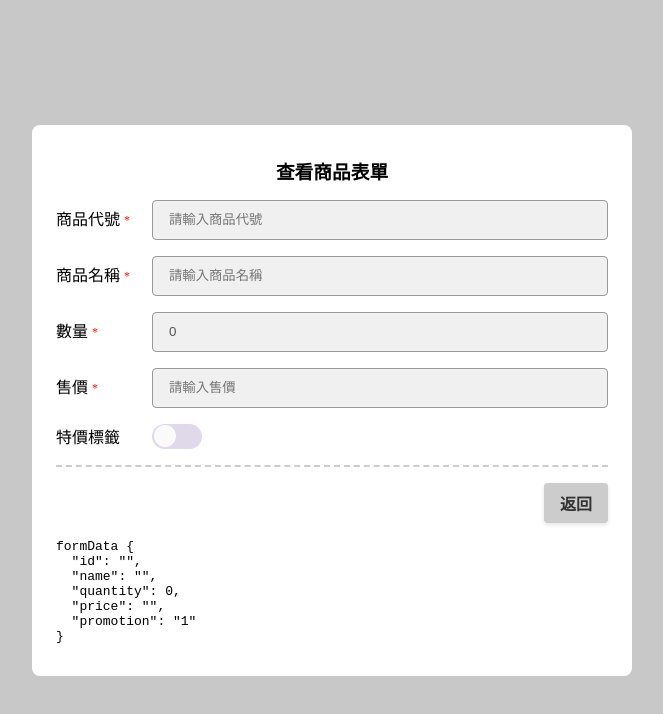
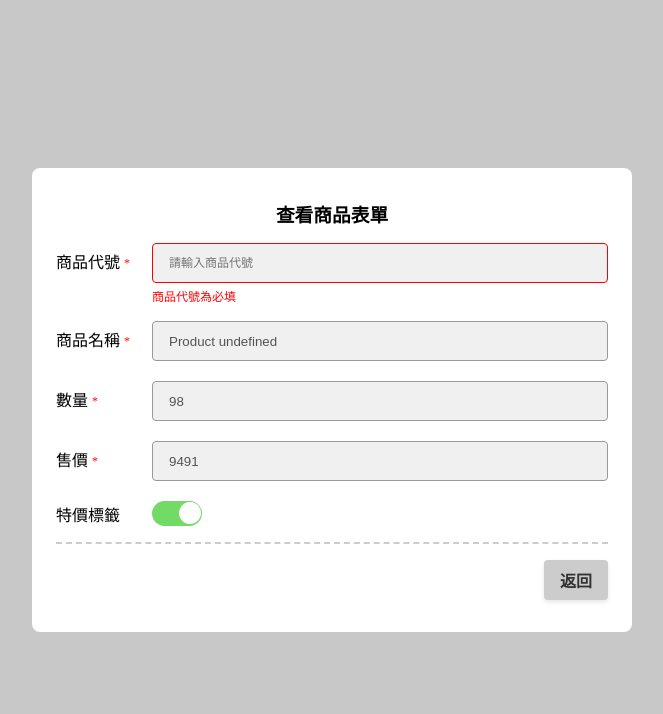
Before and after one commit to chu1999tw/try-vee-validate, a Vue app: page /#/form/view in a window 1280 px wide. Shown: the top 714 px of the page, without its empty margins (308-971 px from the left). Built offline with nearby package versions, Linux system fonts and the light colour scheme.

Commit message:
feat: 1.實現 新增、編輯、查看表單ui & 邏輯分離

```diff
--- a/src/components/BaseForm.vue
+++ b/src/components/BaseForm.vue
@@ -1,186 +1,165 @@
 <template>
-  <Form class="myForm" @submit="onSubmit(e)" :validation-schema="schema">
+  <form class="myForm" @submit.prevent="onSubmit">
     <h3>{{ title }}商品表單</h3>
 
     <!-- 表單輸入框 -->
     <div class="row">
       <label for="id" class="myLabel align-self-start" required>商品代號</label>
-      <Field name="id" v-slot="{ field, errorMessage }" v-model="formData.id">
+
       <div class="d-flex flex-column w-100">
         <input
-            v-bind="field"
-            :class="{ error: errorMessage }"
           id="id"
+          v-model="id"
+          v-bind="idAttrs"
+          :class="{error: errors.id}"
           type="text"
           placeholder="請輸入商品代號"
           :disabled="props.mode === 'view' || props.mode === 'edit'"
         />
-          <span class="error">{{ errorMessage }}</span>
+        <span class="errorText">{{ errors.id }}</span>
       </div>
-      </Field>
     </div>
 
     <div class="row">
-      <label for="name" class="myLabel align-self-start" required
-        >商品名稱</label
-      >
-      <Field
-        name="name"
-        v-slot="{ field, errorMessage }"
-        v-model="formData.name"
-      >
+      <label for="name" class="myLabel align-self-start" required>商品名稱</label>
+
       <div class="d-flex flex-column w-100">
         <input
-            v-bind="field"
-            :class="{ error: errorMessage }"
           id="name"
+          v-model="name"
+          v-bind="nameAttrs"
+          :class="{error: errors.name}"
           type="text"
           placeholder="請輸入商品名稱"
           :disabled="props.mode === 'view'"
         />
-          <span class="error">{{ errorMessage }}</span>
+        <span class="errorText">{{ errors.name }}</span>
       </div>
-      </Field>
     </div>
     <div class="row">
-      <label for="quantity" class="myLabel align-self-start" required
-        >數量</label
-      >
-      <Field
-        name="quantity"
-        v-slot="{ field, errorMessage }"
-        v-model="formData.quantity"
-      >
+      <label for="quantity" class="myLabel align-self-start" required>數量</label>
+
       <div class="d-flex flex-column w-100">
         <input
-            v-bind="field"
-            :class="{ error: errorMessage }"
           id="quantity"
+          v-model="quantity"
+          v-bind="quantityAttrs"
+          :class="{error: errors.quantity}"
           type="number"
           placeholder="請輸入數量"
           :disabled="props.mode === 'view'"
         />
-          <span class="error">{{ errorMessage }}</span>
+        <span class="errorText">{{ errors.quantity }}</span>
       </div>
-      </Field>
     </div>
     <div class="row">
       <label for="price" class="myLabel align-self-start" required>售價</label>
-      <Field
-        name="price"
-        v-slot="{ field, errorMessage }"
-        v-model="formData.price"
-      >
+
       <div class="d-flex flex-column w-100">
         <input
-            v-bind="field"
-            :class="{ error: errorMessage }"
           id="price"
+          v-model="price"
+          v-bind="priceAttrs"
+          :class="{error: errors.price}"
           type="text"
           placeholder="請輸入售價"
           :disabled="props.mode === 'view'"
         />
-          <span class="error">{{ errorMessage }}</span>
+        <span class="errorText">{{ errors.price }}</span>
       </div>
-      </Field>
     </div>
 
     <div class="row">
       <label for="price">特價標籤</label>
-      <Field name="promotion" v-slot="{ field }" v-model="formData.promotion">
-        <MySwitch v-bind="field" :disabled="props.mode === 'view'" />
-      </Field>
+
+      <MySwitch v-model="promotion" v-bind="promotionAttrs" :disabled="props.mode === 'view'" />
     </div>
 
     <div class="line"></div>
 
     <!-- 表單按鈕區 -->
     <div class="button-area">
-      <slot name="buttons"></slot>
+      <slot name="buttons" v-bind="meta"> </slot>
     </div>
-
-    <slot name="another"></slot>
-    <pre>formData {{ formData }}</pre>
-  </Form>
+  </form>
 </template>
 
 <script setup>
-import { ref, watch, computed } from "vue";
-import { Field, Form, useForm } from "vee-validate";
-import MySwitch from "./MySwitch.vue";
-import * as yup from "yup";
+import {computed, watch} from 'vue'
+import {useForm} from 'vee-validate'
+import MySwitch from './MySwitch.vue'
+import * as yup from 'yup'
 
-const { handleSubmit, values } = useForm({
-  initialValues: {
-    id: "",
-    name: "",
-    quantity: 0,
-    price: "",
-    promotion: "1",
-  },
-});
+// 驗證邏輯：
+const schema = yup.object({
+  id: yup.string().required('商品代號為必填'),
+  name: yup.string().required('商品名稱為必填'),
+  quantity: yup.number().required('商品數量為必填').positive('必須為正整數').integer(),
+  price: yup.string().required('商品價格為必填'),
+  promotion: yup.string(),
+})
 
+// 表單模式 新增 || 編輯 || 查看
 const props = defineProps({
   // 表單類型
   mode: {
     type: String,
     required: true,
   },
-
-  // 定義初始資料
   initData: {
     type: Object,
     required: false,
-    default: () => {
-      return { id: "", name: "", quantity: 0, price: "", promotion: "1" };
   },
+})
+
+const {defineField, errors, meta, handleSubmit, setValues} = useForm({
+  validationSchema: schema,
+  initialValues: {
+    id: '',
+    name: '',
+    quantity: 0,
+    price: '',
+    promotion: '0',
   },
-});
+})
 
-const emit = defineEmits(["submit"]);
+const [id, idAttrs] = defineField('id')
+const [name, nameAttrs] = defineField('name')
+const [quantity, quantityAttrs] = defineField('quantity')
+const [price, priceAttrs] = defineField('price')
+const [promotion, promotionAttrs] = defineField('promotion')
 
-// 表單定義的資料
-const formData = ref({ ...props.initData });
+const emit = defineEmits(['submit', 'get-form-info'])
 
 // 表單顯示的標題
 const title = computed(() => {
   const map = {
-    create: "新增",
-    edit: "編輯",
-    view: "查看",
-  };
+    create: '新增',
+    edit: '編輯',
+    view: '查看',
+  }
 
   if (!props.mode) {
-    return "";
+    return ''
   }
 
-  return map[props.mode];
-});
+  return map[props.mode]
+})
+
+// 監聽父層組件資料變化
+watch(
+  () => props.initData,
+  (newFormData) => {
+    setValues(newFormData)
+  },
+  {deep: true}
+)
 
 // 表單送出事件
-const onSubmit = handleSubmit((values, actions) => {
-  console.log(values, actions);
-  // emit("submit", value);
-});
-
-// watch(
-//   formData,
-//   () => {
-//     // console.log({ formData });
-//   },
-//   {
-//     deep: true,
-//   },
-// );
-
-// 驗證邏輯：
-const schema = yup.object().shape({
-  id: yup.string().required("商品代號為必填"),
-  name: yup.string().required("商品名稱為必填"),
-  quantity: yup.number().required("商品數量為必填").positive().integer(),
-  price: yup.string().required("商品價格為必填"),
-  promotion: yup.string(),
-});
+const onSubmit = handleSubmit((values) => {
+  // 按下送出按鈕時，將表單資料帶給父組件
+  emit('submit', values)
+})
 </script>
 
 <style scoped>
@@ -212,7 +191,7 @@ label {
 
   &[required] {
     &:after {
-      content: "*";
+      content: '*';
       color: red;
       font-size: 12px;
     }
@@ -230,8 +209,11 @@ input {
   border-radius: 4px;
   height: 40px;
 
+  &:focus {
+    border: 2px solid #7799cc;
+  }
   &.error {
-    border: 1px solid red;
+    border: 1px solid red !important;
   }
 
   &[disabled] {
@@ -269,6 +251,11 @@ input {
 
 .error {
   font-size: 12px;
+}
+
+.errorText {
   color: red;
+  font-size: 12px;
+  margin-top: 4px;
 }
 </style>
--- a/src/view/Form/CreateFormView.vue
+++ b/src/view/Form/CreateFormView.vue
@@ -1,49 +1,39 @@
 <template>
   <div>
-    <BaseForm @submit="handleCreate" mode="create" :initData="data">
-      <template #buttons>
+    <BaseForm @submit="handleCreate" mode="create">
+      <!--
+        使用 meta.valid判斷 表單是否通過驗證
+        通過 => 送出按鈕才會啟用
+      -->
+      <template #buttons="{valid}">
         <MyButton type="button" class="info" @click="handleCancel">
           <template #content> 取消 </template>
         </MyButton>
 
-        <MyButton type="submit">
+        <MyButton type="submit" :disabled="!valid">
           <template #content> 送出 </template>
         </MyButton>
-      </template>
-
-      <template #another>
-        <p>{{ data }}</p>
       </template>
     </BaseForm>
   </div>
 </template>
 
 <script setup>
-import { ref, watch } from "vue";
-import BaseForm from "../../components/BaseForm.vue";
-import MyButton from "../../components/MyButton.vue";
-import { useRouter } from "vue-router";
+import {ref} from 'vue'
+import BaseForm from '../../components/BaseForm.vue'
+import MyButton from '../../components/MyButton.vue'
+import {useRouter} from 'vue-router'
 
-const router = useRouter();
+const router = useRouter()
 
-const data = ref({
-  id: "",
-  name: "",
-  quantity: 0,
-  price: "",
-  promotion: "0",
-});
-
-const handleCreate = (value) => {
-  // data.value = formData;
-  console.log({ value });
-};
-
-watch(data, () => console.log(data.value), { deep: true });
+const handleCreate = (formData) => {
+  // 撰寫邏輯：欲新增的表單資料
+  alert(JSON.stringify(formData, null, 2))
+}
 
 const handleCancel = () => {
-  router.push({ name: "home" });
-};
+  router.push({name: 'home'})
+}
 </script>
 
 <style scoped></style>
--- a/src/view/Form/EditFormView.vue
+++ b/src/view/Form/EditFormView.vue
@@ -1,12 +1,12 @@
 <template>
   <div>
-    <BaseForm @submit-form="handleEdit" mode="edit">
-      <template #buttons>
+    <BaseForm @submit="handleEdit" mode="edit" :initData="formData">
+      <template #buttons="{valid}">
         <MyButton type="button" class="info" @click="handleCancel">
           <template #content> 取消 </template>
         </MyButton>
 
-        <MyButton type="submit">
+        <MyButton type="submit" :disabled="!valid">
           <template #content> 送出 </template>
         </MyButton>
       </template>
@@ -15,20 +15,35 @@
 </template>
 
 <script setup>
-import { ref } from "vue";
-import BaseForm from "../../components/BaseForm.vue";
-import MyButton from "../../components/MyButton.vue";
-import { useRouter } from "vue-router";
+import {ref, onMounted} from 'vue'
+import BaseForm from '../../components/BaseForm.vue'
+import MyButton from '../../components/MyButton.vue'
+import {useRouter, useRoute} from 'vue-router'
+import {useFormStore} from '../../store/useFormStore'
 
-const router = useRouter();
+const route = useRoute()
+const router = useRouter()
+const formStore = useFormStore()
 
-const handleEdit = () => {
-  console.log("edit");
-};
+const formData = ref({})
+
+const handleEdit = (formData) => {
+  // 撰寫邏輯：欲編輯的表單資料
+  alert(JSON.stringify(formData, null, 2))
+}
 
 const handleCancel = () => {
-  router.push({ name: "home" });
-};
+  router.push({name: 'home'})
+}
+
+onMounted(async () => {
+  const id = route.query.id
+
+  // 模擬取得商品資料
+  const data = await formStore.getProductData(id)
+
+  formData.value = {...data}
+})
 </script>
 
 <style scoped></style>
--- a/src/view/Form/ViewFormView.vue
+++ b/src/view/Form/ViewFormView.vue
@@ -1,6 +1,6 @@
 <template>
   <div>
-    <BaseForm mode="view">
+    <BaseForm mode="view" :initData="formData">
       <template #buttons>
         <MyButton type="button" class="info" @click="handleCancel">
           <template #content> 返回 </template>
@@ -11,16 +11,30 @@
 </template>
 
 <script setup>
-import { ref } from "vue";
-import BaseForm from "../../components/BaseForm.vue";
-import MyButton from "../../components/MyButton.vue";
-import { useRouter } from "vue-router";
+import {ref, onMounted} from 'vue'
+import BaseForm from '../../components/BaseForm.vue'
+import MyButton from '../../components/MyButton.vue'
+import {useRouter, useRoute} from 'vue-router'
+import {useFormStore} from '../../store/useFormStore'
 
-const router = useRouter();
+const formStore = useFormStore()
+const route = useRoute()
+const router = useRouter()
+
+const formData = ref({})
 
 const handleCancel = () => {
-  router.push({ name: "home" });
-};
+  router.push({name: 'home'})
+}
+
+onMounted(async () => {
+  const id = route.query.id
+
+  // 模擬取得商品資料
+  const data = await formStore.getProductData(id)
+
+  formData.value = {...data}
+})
 </script>
 
 <style scoped></style>
```
Lines whose indentation alone changed are shown as unchanged.
